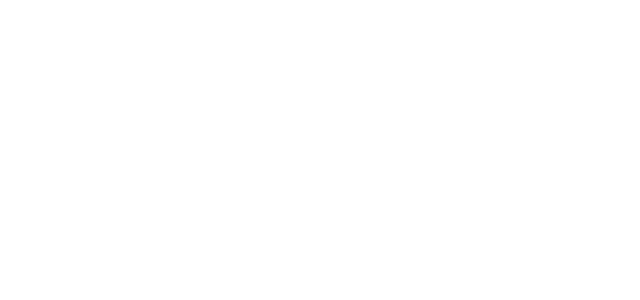
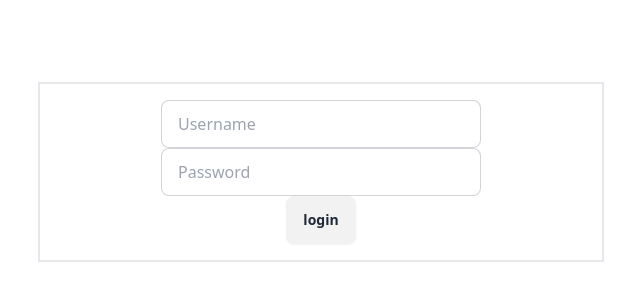
Before and after one commit to codeartist99/project_google-oauth-spring, a React (Create React App) app in the folder client/: page /login in a window 1280 px wide. Shown: the part 228-528 px from the top of the page, without its empty margins (319-959 px from the left). Built offline with nearby package versions, Linux system fonts and the light colour scheme.

Commit message:
간단한 로그인 폼 생성

```diff
--- a/client/package.json
+++ b/client/package.json
@@ -10,8 +10,10 @@
     "@types/node": "^16.18.74",
     "@types/react": "^18.2.48",
     "@types/react-dom": "^18.2.18",
+    "@types/react-router-dom": "^5.3.3",
     "react": "^18.2.0",
     "react-dom": "^18.2.0",
+    "react-router-dom": "^6.21.3",
     "react-scripts": "5.0.1",
     "typescript": "^4.9.5",
     "web-vitals": "^2.1.4"
--- a/client/src/App.tsx
+++ b/client/src/App.tsx
@@ -1,10 +1,21 @@
 import React from 'react';
 import './App.css';
+import {Home} from "./component/Home";
+import {AuthProvider} from "./context/AuthContext";
+import {BrowserRouter, Route, Routes} from "react-router-dom";
+import {Login} from "./component/Login";
 
 function App() {
   return (
     <div className="App">
-
+      <AuthProvider >
+        <BrowserRouter>
+          <Routes>
+            <Route path={"/"} element={<Home />} />
+            <Route path={"/login"} element={<Login />} />
+          </Routes>
+        </BrowserRouter>
+      </AuthProvider>
     </div>
   );
 }
--- a/client/src/component/Header.tsx
+++ b/client/src/component/Header.tsx
@@ -1,7 +1,12 @@
 import React from "react";
+import {NavLink} from "react-router-dom";
 
 export const Header: React.FC = () => {
   return (
-    <></>
+    <>
+      <div className={"w-full"}>
+        <NavLink to={"/login"} className={"btn"}>Login</NavLink>
+      </div>
+    </>
   );
 };
--- a/client/src/component/Home.tsx
+++ b/client/src/component/Home.tsx
@@ -5,7 +5,9 @@
 
   return (
     <>
-      <Header />
+      <div className={"w-full h-screen"} >
+        <Header />
+      </div>
     </>
   );
 };
--- /dev/null
+++ b/client/src/component/Login.tsx
@@ -0,0 +1,45 @@
+import {useState} from "react";
+import {useAuth} from "../context/AuthContext";
+import LoginForm from "./LoginForm";
+
+export const Login = () => {
+  const auth = useAuth();
+
+  const [username, setUsername] = useState("");
+  const [password, setPassword] = useState("");
+
+  const handleLogin = () => {
+    const loginForm: LoginForm = {username, password}
+    auth.login(loginForm);
+
+    if (auth.isLoggedIn) {
+
+    } else {
+
+    }
+  }
+
+  return (
+    <>
+      <div className={"w-full h-screen grid justify-center content-center "}>
+        <div className={"border-2"}>
+          <div className={"mx-4 my-4"}>
+            <div>
+              <label>
+                <input value={username} type="text" placeholder="Username" onChange={(e) => {setUsername(e.target.value)}}
+                       className="input input-bordered w-full max-w-xs"/>
+              </label>
+              <label>
+                <input value={password} type="password" placeholder="Password" onChange={(e) => {setPassword(e.target.value)}}
+                       className="input input-bordered w-full max-w-xs"/>
+              </label>
+            </div>
+            <div>
+              <button className={"btn"} onClick={handleLogin}>login</button>
+            </div>
+          </div>
+        </div>
+      </div>
+    </>
+  );
+};
--- /dev/null
+++ b/client/src/component/LoginForm.ts
@@ -0,0 +1,4 @@
+export default interface LoginForm {
+  username: string;
+  password: string;
+}
--- a/client/src/context/AuthContext.tsx
+++ b/client/src/context/AuthContext.tsx
@@ -1,13 +1,10 @@
-import React, {createContext, ReactNode, useState} from "react";
+import React, {createContext, ReactNode, useContext, useState} from "react";
+import LoginForm from "../component/LoginForm";
 
-interface User {
-  userName: string;
-}
 
 interface AuthContextProps {
   isLoggedIn: boolean;
-  user: User | null;
-  login: (userData: User) => void;
+  login: (loginForm: LoginForm) => void;
   logout: () => void;
 }
 
@@ -19,22 +16,19 @@
 
 const AuthProvider: React.FC<AuthProviderProps> = ({children}) => {
   const [isLoggedIn, setIsLoggedIn] = useState<boolean>(false);
-  const [user, setUser] = useState<User | null>(null);
 
-  const login = (userData: User) => {
+  const login = (loginForm: LoginForm) => {
     // 로그인 로직
+
     setIsLoggedIn(true);
-    setUser(userData);
   }
 
   const logout = () => {
     setIsLoggedIn(false);
-    setUser(null);
   }
 
   const contextValue: AuthContextProps = {
     isLoggedIn,
-    user,
     login,
     logout,
   };
@@ -45,3 +39,14 @@
     </AuthContext.Provider>
   );
 };
+
+
+const useAuth = () => {
+  const context = useContext(AuthContext);
+  if (!context) {
+    throw new Error('useAuth must be used within an AuthProvider');
+  }
+  return context;
+}
+
+export {AuthProvider, useAuth};
--- a/client/tailwind.config.js
+++ b/client/tailwind.config.js
@@ -1,6 +1,8 @@
 /** @type {import('tailwindcss').Config} */
 module.exports = {
-  content: [],
+  content: [
+    "./src/**/*.{js,jsx,ts,tsx}",
+  ],
   theme: {
     extend: {},
   },
```
Also changed, not shown: client/src/util/RequestUtil.ts (added), 1 other file (tests, documents, lock files or other folders).
